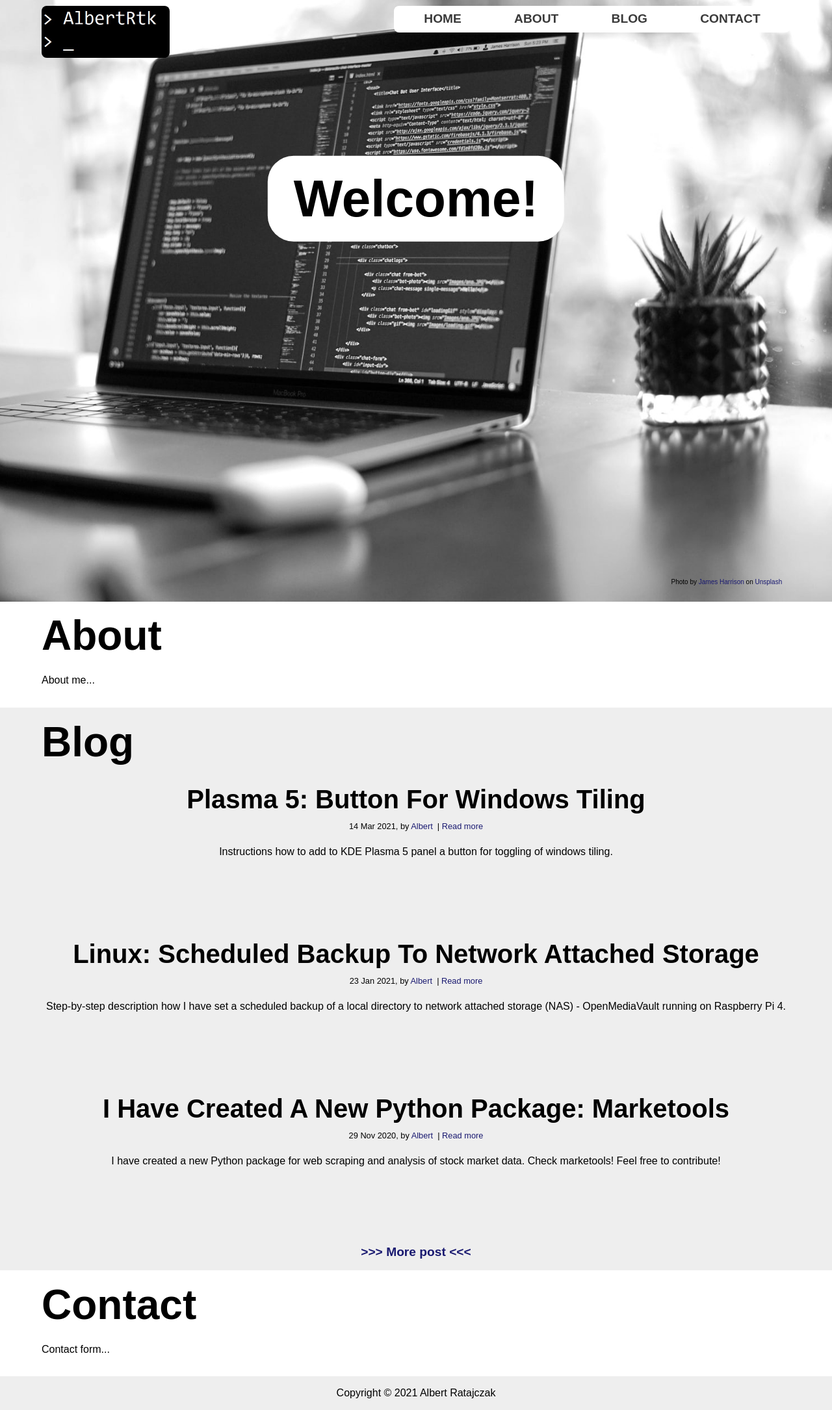
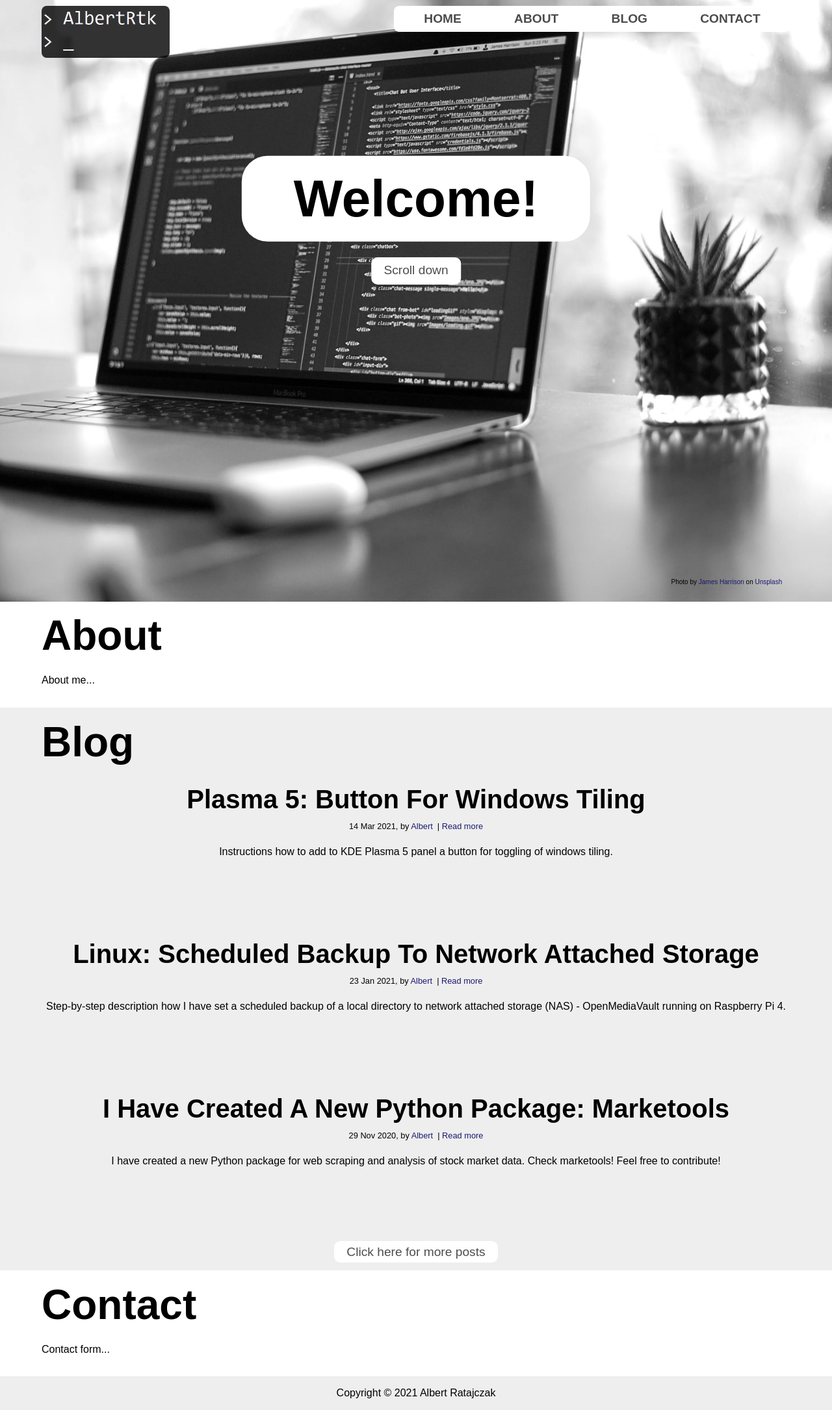
Before and after one commit to AlbertRtk/albertrtk.github.io, a Jekyll site: the page built from index.html, in a window 1280 px wide. Shown: the whole page at 65% size. Built offline with Jekyll 4.4.1, drawn with Linux system fonts in a browser that asks for light colours.

Commit message:
adding button

```diff
--- a/_sass/main.scss
+++ b/_sass/main.scss
@@ -2,6 +2,10 @@ html, body {
   // height: 100%;
   margin: 0px;
   padding: 0px;
+}
+
+html {
+  scroll-behavior: smooth;
 }
 
 body {
@@ -76,9 +80,31 @@ div.start-background {
 .welcome-text h1 {
   background-color: white;
   border-radius: 0.5em;
-  padding: 0.2em 0.5em;
+  padding: 0.2em 1em;
   font-size: 5em;
-  color: black}
+  color: black
+}
+
+.button {
+  border-radius: 0.5em;
+  background-color: white;
+  border-width: 0em;
+  padding: 0.3em 1em;
+  font-size: 1.2em;
+  text-align: center;
+  color: rgba(0, 0, 0, 0.7);
+  transform: translate(-50%, -50%);
+}
+
+.button:hover {
+  color: black
+}
+
+.scroll-button {
+  position: absolute;
+  top: 45%;
+  left: 50%;
+}
 
 img.avatar {
   position: absolute;
@@ -86,12 +112,13 @@ img.avatar {
   left: 5%;
   border-radius: 0.5em;
   height: 5em;
+  opacity: 0.8;
 }
 
 nav {
   background-color: white;
   border-radius: 0.5em;
-  position: absolute;
+  position: fixed;
   top: 1%;
   right: 5%;
   margin: 0em;
@@ -113,12 +140,15 @@ nav li {
 }
 
 nav a {
-  color: #3a3a3a;
+  // color: #3a3a3a;
+  color: black;
+  opacity: 0.7;
   font-weight: bold;
 }
 
 nav a:hover {
   color: #000000;
+  opacity: 1;
 }
 
 h1.section-title {
@@ -158,6 +188,7 @@ footer{
   padding: 1% 0%;
   line-height: 1.6;
 }
+
 //===========================================
 h1 {
   font-size: xx-large;
--- a/index.html
+++ b/index.html
@@ -18,6 +18,8 @@ title: Home
   <div class="welcome-text">
     <h1>Welcome!</h1>
   </div>
+
+  <a href="#about" class="button scroll-button">Scroll down</a>
 
   <div class="attribution">
     Photo by <a href="https://unsplash.com/@jstrippa?utm_source=unsplash&utm_medium=referral&utm_content=creditCopyText">James Harrison</a> on <a href="https://unsplash.com/photos/vpOeXr5wmR4">Unsplash</a>
@@ -55,7 +57,7 @@ title: Home
     {% endfor %}
   </p>
 
-  <p class="centered"><a href="/blog.html" class="larger"> >>> More post <<< </a></p>
+  <p class="centered"><a href="/blog.html" class="button"> Click here for more posts </a></p>
 
 </div>
 
```
Also changed, not shown: 3 other files.
